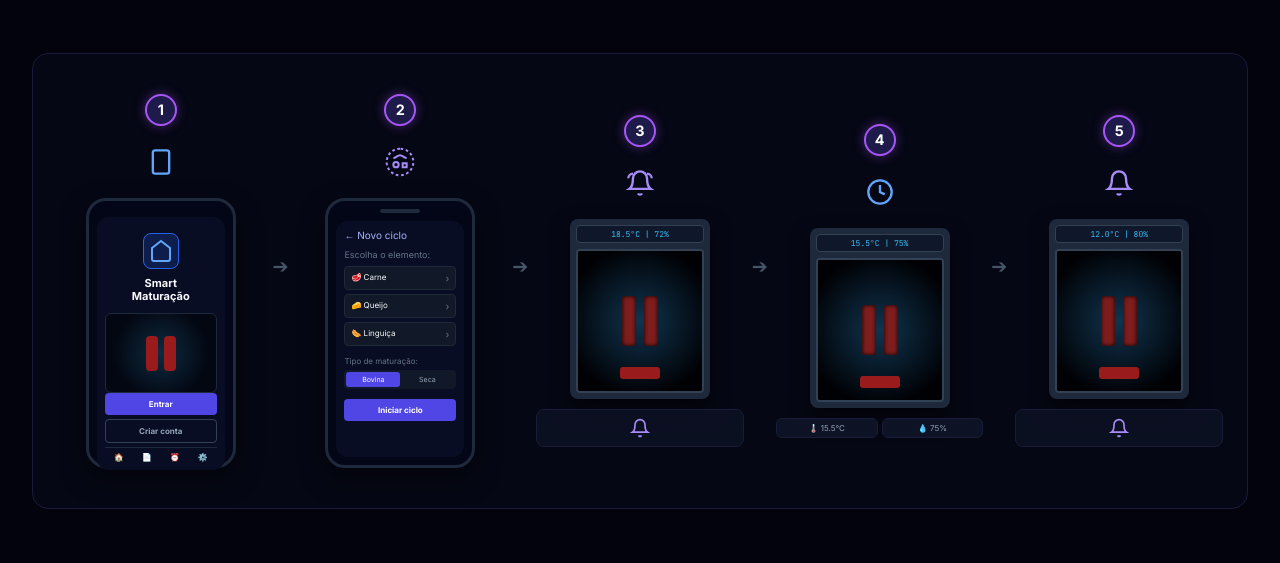
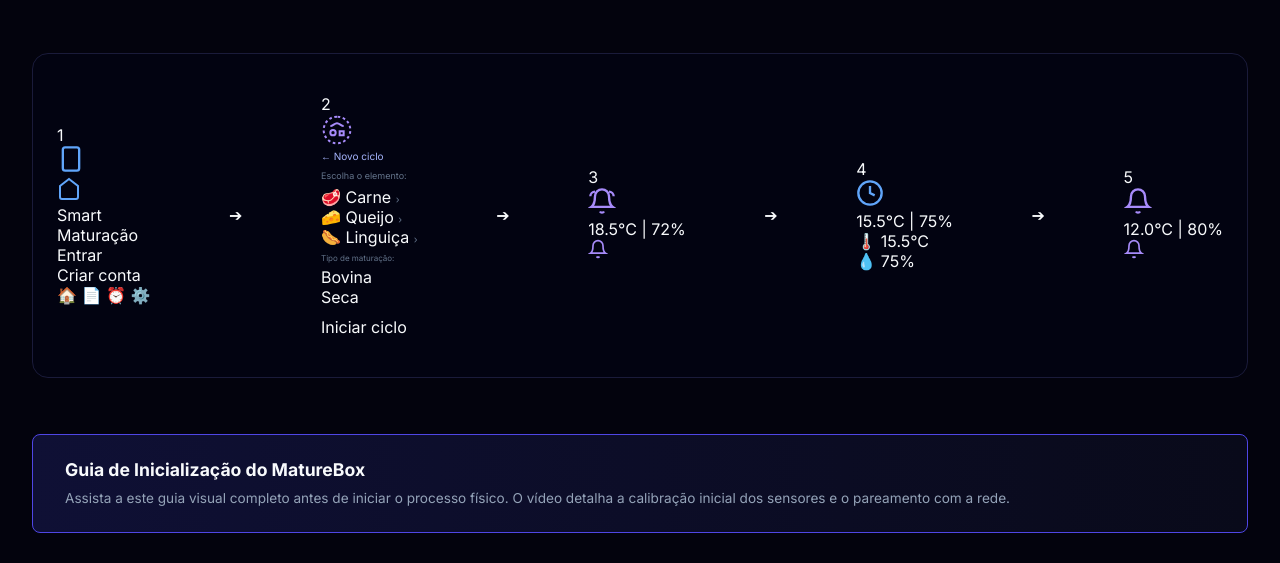
Before and after one commit to Kaue-M-Martins-12A/MatureBox-Site, a website: page instrucoes.html in a window 1280 px wide. Shown: the part 237-800 px from the top of the page. Drawn offline with Linux system fonts and the light colour scheme.

Commit message:
Update instrucoes.css

```diff
--- a/instrucoes.css
+++ b/instrucoes.css
@@ -145,7 +145,7 @@ body {
   display: flex;
   align-items: center;
   justify-content: space-between;
-  background: rgba(8, 10, 26, 0.6);
+  background: rgb(2 4 20 / 60%);
   border: 1px solid var(--bg-card-border);
   border-radius: 16px;
   padding: 2.5rem 1.5rem;
@@ -153,278 +153,9 @@ body {
   gap: 0.5rem;
   overflow-x: auto;
 }
-
-.step-card {
-  display: flex;
-  flex-direction: column;
-  align-items: center;
-  flex: 1;
-  min-width: 180px;
-  position: relative;
-}
-
-.step-badge {
-  width: 32px;
-  height: 32px;
-  border-radius: 50%;
-  background: #1e1b4b;
-  border: 2px solid var(--neon-purple);
-  color: #fff;
-  display: flex;
-  align-items: center;
-  justify-content: center;
-  font-weight: 700;
-  font-size: 0.9rem;
-  margin-bottom: 1rem;
-  box-shadow: 0 0 12px rgba(168, 85, 247, 0.4);
-}
-
-.step-top-icon {
-  height: 40px;
-  display: flex;
-  align-items: center;
-  justify-content: center;
-  margin-bottom: 1rem;
-}
-
-.flow-arrow {
-  color: #475569;
-  font-size: 1.2rem;
-  margin-top: -30px;
-}
-
-/* MOCKUPS DE DISPOSITIVOS */
-/* Telefone */
-.phone-mockup {
-  width: 150px;
-  height: 270px;
-  background: #020617;
-  border: 3px solid #1e293b;
-  border-radius: 20px;
-  padding: 8px;
-  position: relative;
-  box-shadow: 0 10px 25px rgba(0,0,0,0.5);
-  display: flex;
-  flex-direction: column;
-}
-
-.phone-notch {
-  width: 40px;
-  height: 4px;
-  background: #1e293b;
-  border-radius: 2px;
-  margin: 0 auto 8px auto;
-}
-
-.phone-screen {
-  background: #090d24;
-  border-radius: 12px;
-  flex: 1;
-  padding: 8px;
-  display: flex;
-  flex-direction: column;
-}
-
-.app-icon-center {
-  width: 36px;
-  height: 36px;
-  background: rgba(37, 99, 235, 0.2);
-  border: 1px solid var(--accent-blue);
-  border-radius: 8px;
-  display: flex;
-  align-items: center;
-  justify-content: center;
-  margin: 8px auto;
-}
-
-.app-title-lg {
-  font-size: 11px;
-  font-weight: 700;
-  text-align: center;
-  line-height: 1.2;
-  margin-bottom: 10px;
-}
-
-.app-chamber-img {
-  width: 100%;
-  height: 80px;
-  background: #030712;
-  border: 1px solid #1e293b;
-  border-radius: 6px;
-  position: relative;
-  overflow: hidden;
-  display: flex;
-  align-items: center;
-  justify-content: center;
-  gap: 6px;
-}
-
-.chamber-light-blue {
-  position: absolute;
-  top: 0; left: 0; right: 0; bottom: 0;
-  background: radial-gradient(circle, rgba(56,189,248,0.2) 0%, rgba(0,0,0,0) 70%);
-}
-
-.meat-hanging {
-  width: 12px;
-  height: 35px;
-  background: #991b1b;
-  border-radius: 4px;
-  z-index: 1;
-}
-
-.app-btn {
-  font-size: 8px;
-  font-weight: 700;
-  padding: 6px;
-  border-radius: 4px;
-  text-align: center;
-  margin-bottom: 4px;
-}
-
-.btn-purple {
-  background: var(--accent-purple);
-  color: white;
-}
-
-.btn-outline {
-  border: 1px solid #334155;
-  color: var(--text-muted);
-}
-
-.app-nav {
-  display: flex;
-  justify-content: space-around;
-  font-size: 8px;
-  margin-top: auto;
-  padding-top: 4px;
-  border-top: 1px solid #1e293b;
-}
-
-.app-list-item {
-  background: #111827;
-  border: 1px solid #1f2937;
-  padding: 5px 6px;
-  border-radius: 4px;
-  font-size: 8px;
-  display: flex;
-  justify-content: space-between;
-  margin-bottom: 4px;
-}
-
-.app-toggle {
-  display: flex;
-  background: #111827;
-  border-radius: 4px;
-  padding: 2px;
-  font-size: 7px;
-}
-
-.app-toggle div {
-  flex: 1;
-  text-align: center;
-  padding: 3px;
-  border-radius: 3px;
-  color: var(--text-muted);
-}
-
-.app-toggle div.active {
-  background: var(--accent-purple);
-  color: white;
-}
-
-/* Câmara de Maturação */
-.chamber-mockup {
-  width: 140px;
-  height: 180px;
-  background: #1e293b;
-  border-radius: 8px;
-  padding: 6px;
-  box-shadow: 0 10px 20px rgba(0,0,0,0.6);
-  display: flex;
-  flex-direction: column;
-}
-
-.chamber-display {
-  background: #0f172a;
-  border: 1px solid #334155;
-  color: var(--neon-blue);
-  font-family: 'JetBrains Mono', monospace;
-  font-size: 8px;
-  padding: 3px;
-  text-align: center;
-  border-radius: 4px;
-  margin-bottom: 6px;
-}
-
-.chamber-door {
-  flex: 1;
-  background: #020617;
-  border: 2px solid #334155;
-  border-radius: 4px;
-  position: relative;
-  overflow: hidden;
-  display: flex;
-  justify-content: center;
-  align-items: center;
-  gap: 8px;
-}
-
-.chamber-glow {
-  position: absolute;
-  width: 100%;
-  height: 100%;
-  background: radial-gradient(circle, rgba(56, 189, 248, 0.25) 0%, rgba(0, 0, 0, 0.8) 80%);
-}
-
-.hanging-meat {
-  width: 14px;
-  height: 50px;
-  background: #7f1d1d;
-  border-radius: 3px;
-  z-index: 1;
-  box-shadow: inset 0 0 4px #000;
-}
-
-.shelf-meat {
-  position: absolute;
-  bottom: 12px;
-  width: 40px;
-  height: 12px;
-  background: #991b1b;
-  border-radius: 3px;
-  z-index: 1;
-}
-
-.status-box {
-  margin-top: 10px;
-  width: 100%;
-  padding: 8px;
-  border: 1px solid var(--bg-card-border);
-  background: rgba(15, 23, 42, 0.6);
-  border-radius: 8px;
-  display: flex;
-  align-items: center;
-  justify-content: center;
-}
-
-.sensor-pills {
-  margin-top: 10px;
-  display: flex;
-  gap: 4px;
-  width: 100%;
-}
-
-.pill {
-  flex: 1;
-  background: rgba(15, 23, 42, 0.8);
-  border: 1px solid var(--bg-card-border);
-  font-size: 8px;
-  padding: 4px 2px;
-  border-radius: 6px;
-  text-align: center;
-  color: var(--text-muted);
-}
+ .flowchart-container img{
+  margin-left: 50px;
+ }
 
 /* BANNER DE VÍDEO / AVISO */
 .banner-card {
```
